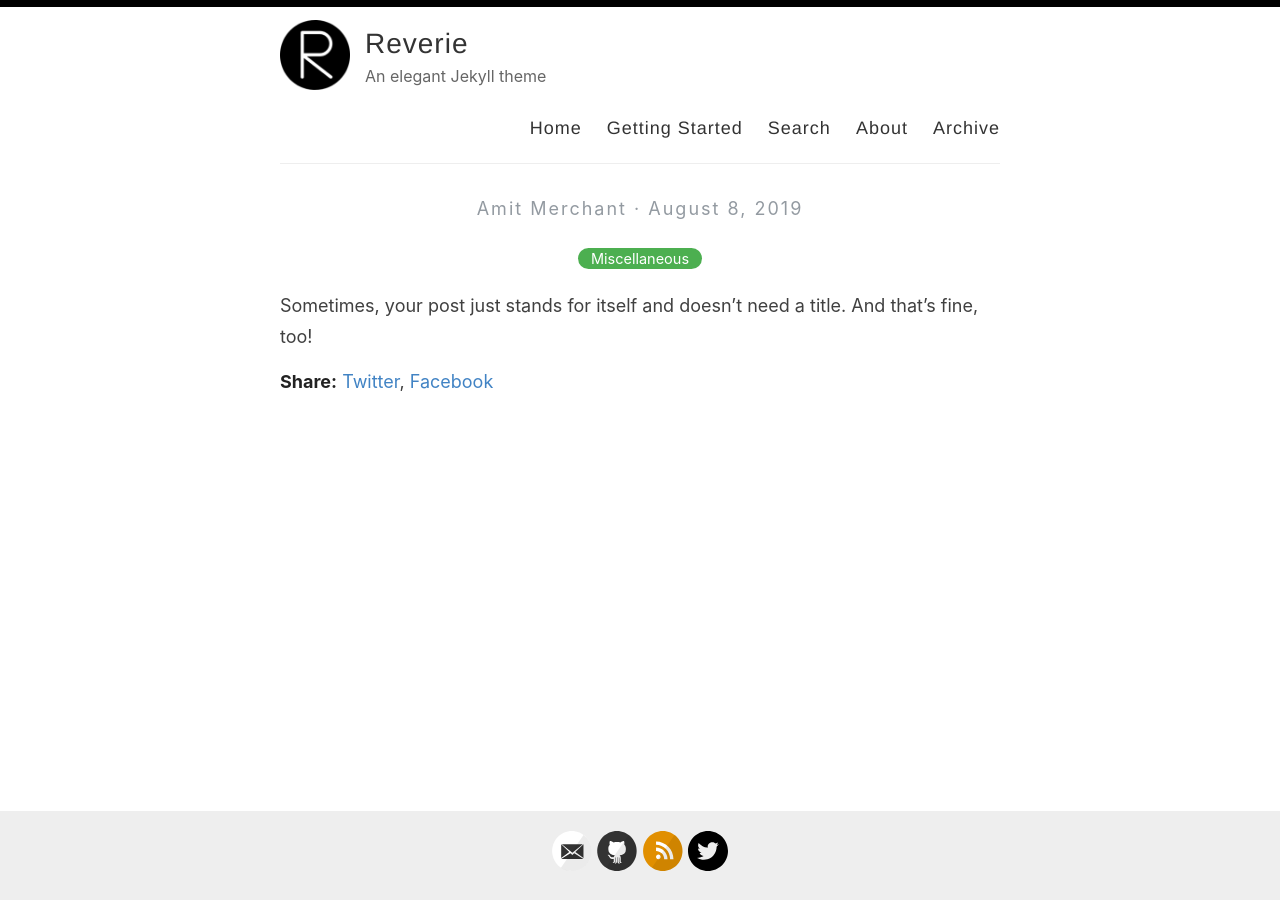
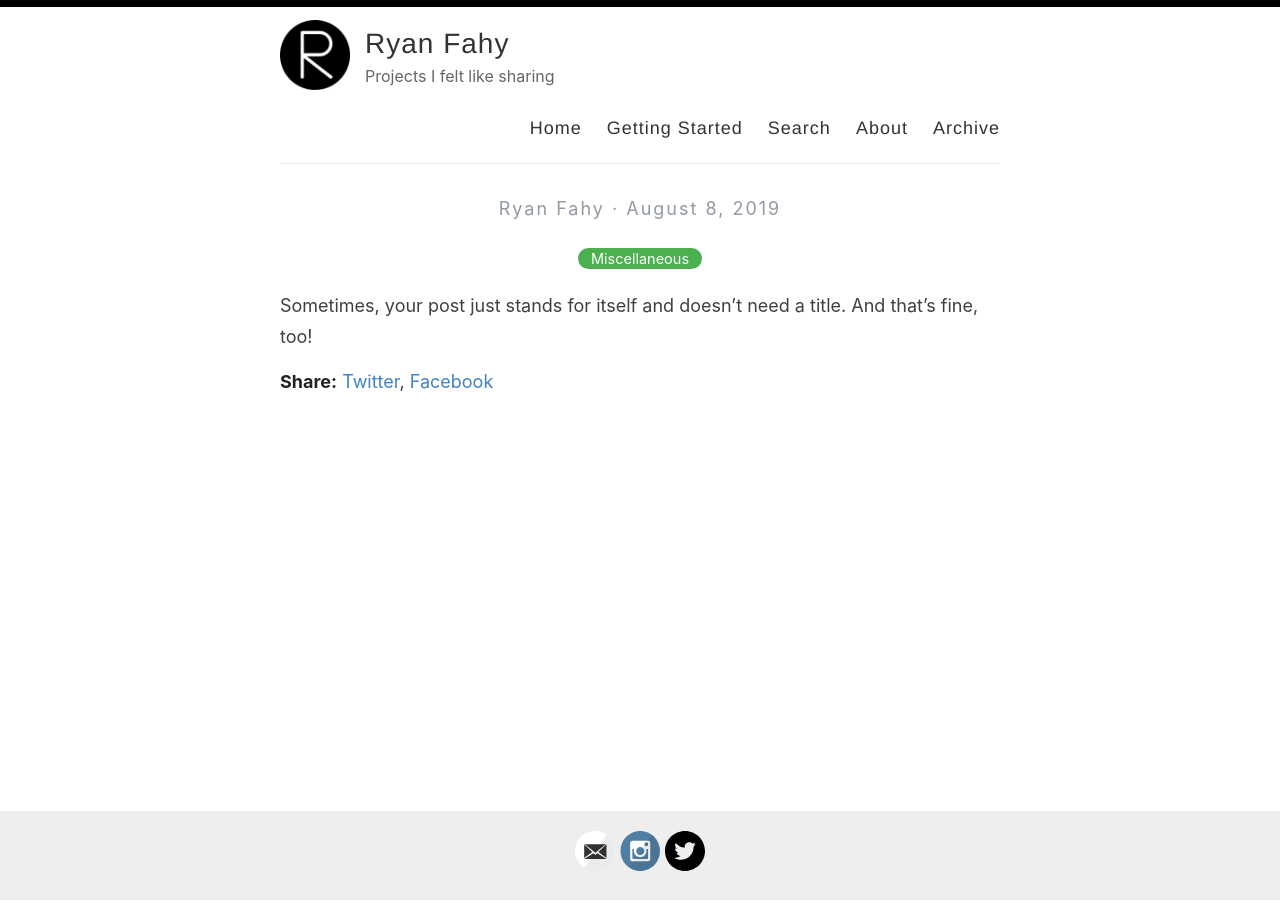
Before and after one commit to ryanfahy314/ryanfahy314.github.io, a Jekyll site: the page built from _posts/2019-08-08-no-title-posts.md, in a window 1280 px wide. Built offline with Jekyll 4.4.1, drawn with Linux system fonts in a browser that asks for light colours.

Commit message:
Update _config.yml

```diff
--- a/_config.yml
+++ b/_config.yml
@@ -3,13 +3,13 @@
 #
 
 # Name of your site (displayed in the header)
-name: Reverie
+name: Ryan Fahy
 
 # Name of the author
-author: Amit Merchant
+author: Ryan Fahy
 
 # Short bio or description (displayed in the header)
-description: An elegant Jekyll theme
+description: Projects I felt like sharing
 
 # URL of your avatar or profile pic (you could use your GitHub profile pic)
 avatar: /images/reverie.png
@@ -21,15 +21,15 @@ avatar: /images/reverie.png
 # Includes an icon in the footer for each username you enter
 footer-links:
   dribbble:
-  email: amit.d.merchant@gmail.com
+  email: ryanfahy314@gmail.com
   facebook:
   flickr:
-  github: amitmerchant1990/reverie
-  instagram:
+  github:
+  instagram: rafahy314
   linkedin:
   pinterest:
-  rss: rss
-  twitter: amit_merchant
+  rss:
+  twitter: RyanFahy314
   stackoverflow:
   youtube: # channel/<your_long_string> or user/<user-name>
   googleplus: # anything in your profile username that comes after plus.google.com/
@@ -41,21 +41,21 @@ footer-links:
 disqus:
 
 # Enter your Google Analytics web tracking code (e.g. UA-2110908-2) to activate tracking
-google_analytics: UA-43339302-11
+google_analytics:
 
 # For newer "GA4" analytics, use the following instead of the "UA" entry above
-#google_analytics_ga4: G-GABC1DEFG
+#google_analytics_ga4:
 
 # Your website URL (e.g. http://amitmerchant1990.github.io or http://www.amitmerchant.com)
 # Used for Sitemap.xml and your RSS feed
-url: http://www.amitmerchant.com/reverie
-enforce_ssl: https://www.amitmerchant.com/reverie
+url: https://ryanfahy314.github.io
+enforce_ssl: https://ryanfahy314.github.io
 
 # If you're hosting your site at a Project repository on GitHub pages
 # (http://yourusername.github.io/repository-name)
 # and NOT your User repository (http://yourusername.github.io)
 # then add in the baseurl here, like this: "/repository-name"
-baseurl: "/reverie"
+baseurl:
 
 #
 # !! You don't need to change any of the configuration flags below !!
```
